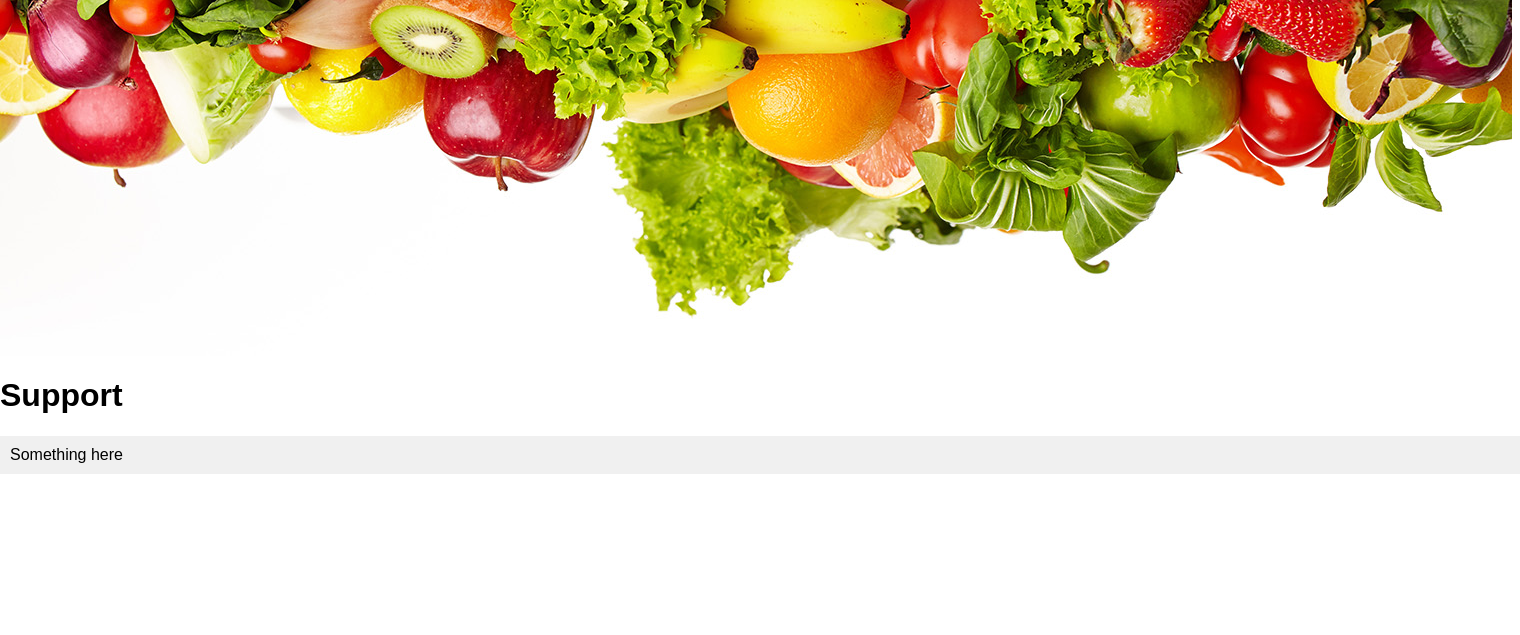
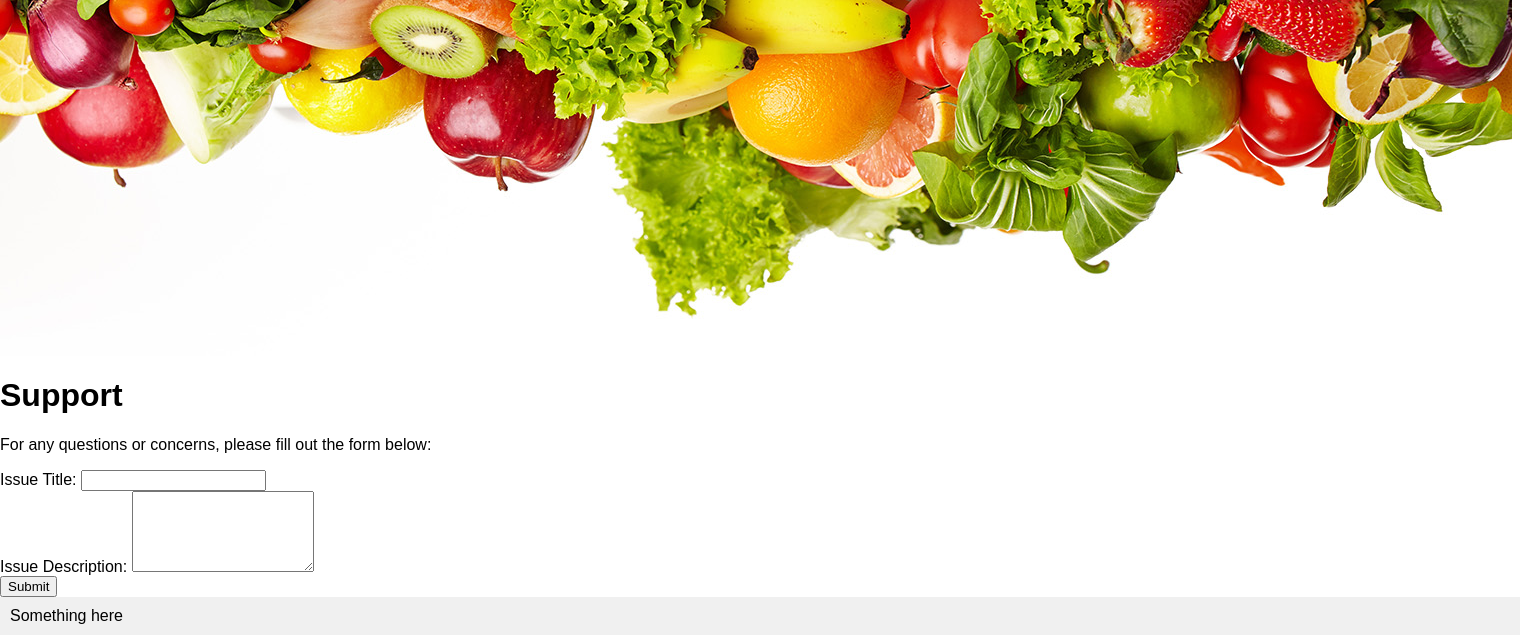
Before and after one commit to PythThm/Agile-Development-Project, a Flask app: page /supports/ in a window 1520 px wide. Shown: the part 407-1042 px from the top of the page. Before the commit the page ends 881 px from the top, so only its background shows below. Run offline with Flask 3, Linux system fonts and the light colour scheme.

Commit message:
basic support page/function

```diff
--- a/routes/supports.py
+++ b/routes/supports.py
@@ -1,7 +1,32 @@
-from flask import Blueprint, render_template
+from flask import Blueprint, render_template, request, redirect, url_for, flash
+from flask_login import login_required
+from models import Issue
+from db import db
 
 supports_bp = Blueprint("supports", __name__)
 
 @supports_bp.route('/')
 def supports():
     return render_template('supports/supports.html')
+
+@supports_bp.route('/submit_issues', methods=['POST'])
+@login_required
+def submit_issues():
+    # login code goes here
+    issue_title = request.form.get('issue_title')
+    issue_description = request.form.get('issue_description')
+
+    # create a new issue
+    new_issue = Issue(title=issue_title, description=issue_description)
+
+    # add the new issue to the database
+    db.session.add(new_issue)
+    db.session.commit()
+
+    flash("Issue submitted successfully!")
+    return redirect(url_for('supports.issue_submitted'))
+
+
+@supports_bp.route('/issue_submitted')
+def issue_submitted():
+    return render_template('supports/issue_submitted.html')
--- a/templates/auth/signup.html
+++ b/templates/auth/signup.html
@@ -16,13 +16,15 @@
         </div>
         <div class="form-label">
             <p>Password</p>
-            <input type="password" name="password" placeholder="Password" required>
+            <input type="password" name="password" placeholder="Password" pattern="^(?=.*[a-z])(?=.*[A-Z])(?=.*\d)(?=.*[@$!%*?&])[A-Za-z\d@$!%*?&]{8,}$"
+            title="Password must be at least 8 characters long, contain at least one uppercase letter, one lowercase letter, one number, and one special character." required>
         </div>
     </div>
     <br>
     <small>Already Signed up? <a href="{{ url_for('auth.login') }}">Login</a></small>
     <br><input type="submit" value="Sign Up">
 </form>
+
 
 {% with messages = get_flashed_messages() %}
 {% if messages %}
--- a/templates/base.html
+++ b/templates/base.html
@@ -18,7 +18,7 @@
             <a href="{{ url_for('home') }}">Home</a>
             <a href="{{ url_for('products.products') }}">Products</a>
             <a href="{{ url_for('orders.cart') }}">Cart</a>
-            <a href="{{ url_for('help') }}">Support</a>
+            <a href="{{ url_for('supports.supports') }}">Support</a>
             {% if not current_user.is_authenticated %}
             <a href="{{ url_for('auth.login') }}">Login</a>
 
--- a/templates/supports/supports.html
+++ b/templates/supports/supports.html
@@ -2,4 +2,16 @@
 
 {% block content %}
 <h1>Support</h1>
+<p>For any questions or concerns, please fill out the form below:</p>
+<form action="{{ url_for('supports.submit_issues') }}" method="POST">
+  <div class="form-group">
+    <label for="issue_title">Issue Title:</label>
+    <input type="text" id="issue_title" name="issue_title" class="form-control" required>
+  </div>
+  <div class="form-group">
+    <label for="issue_description">Issue Description:</label>
+    <textarea id="issue_description" name="issue_description" class="form-control" rows="5" required></textarea>
+  </div>
+  <button type="submit" class="btn btn-primary">Submit</button>
+</form>
 {% endblock %}
```
Also changed, not shown: models.py (+31 -0 lines), templates/supports/issue_submitted.html (added, +7 -0 lines).
